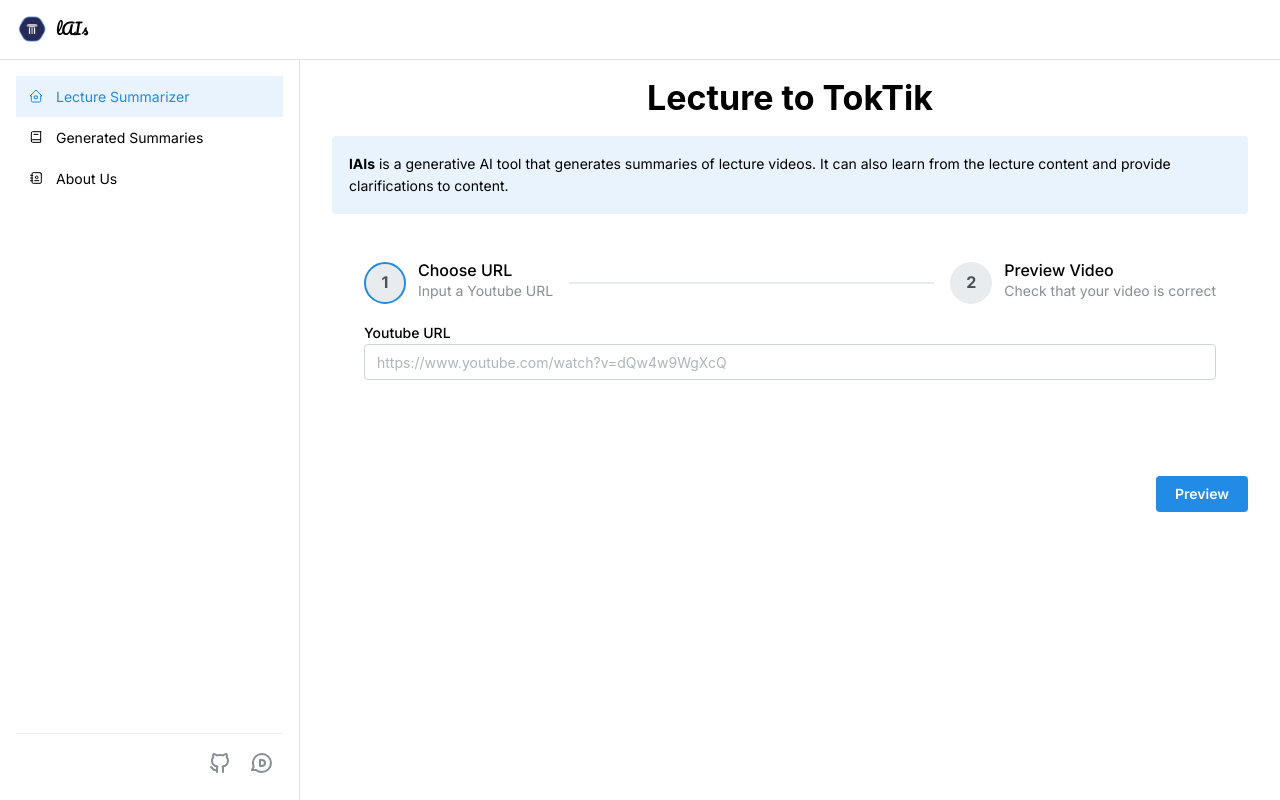
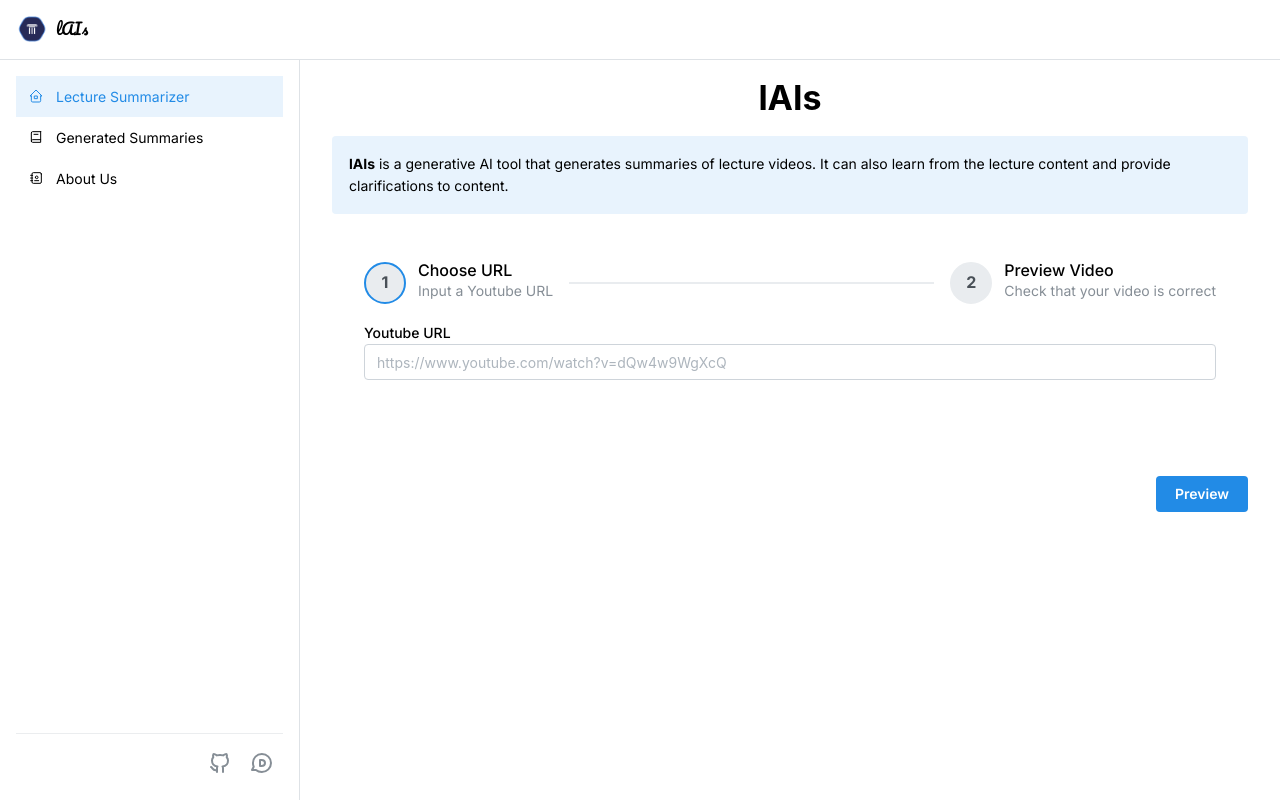
Before and after one commit to tohhongxiang/techfest-2024, a Next.js app: page / in a window 1280 px wide. Built offline with nearby package versions, Linux system fonts and the light colour scheme.

Commit message:
Change title

```diff
--- a/src/app/page.tsx
+++ b/src/app/page.tsx
@@ -97,7 +97,7 @@ export default function HomePage() {
             <form onSubmit={handleSubmit}>
                 <Stack>
                     <Title order={1} className="text-center">
-                        Lecture to TokTik
+                        lAIs
                     </Title>
                     <Alert variant="light" color="blue">
                         <strong>lAIs</strong> is a generative AI tool that
```
